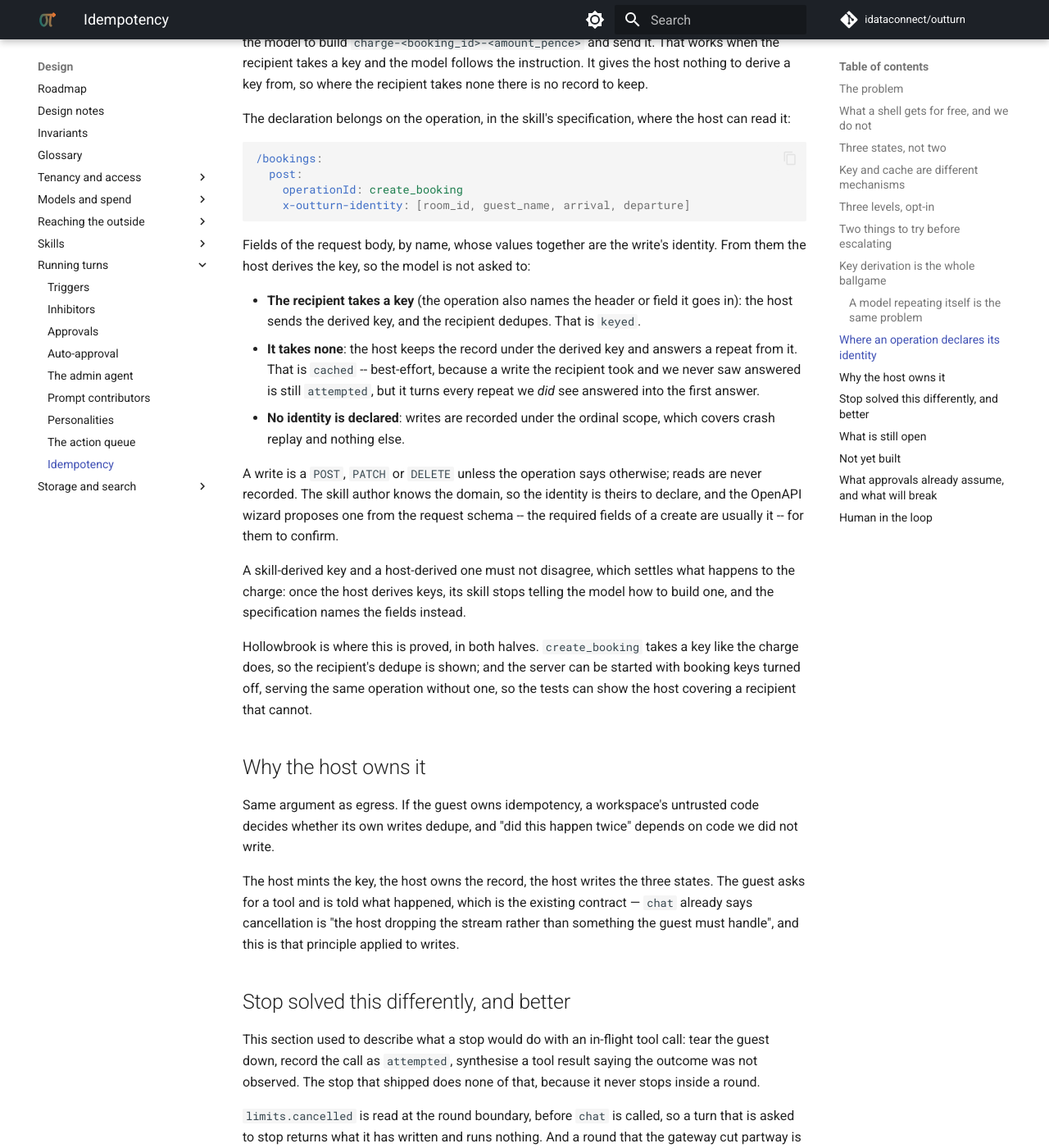
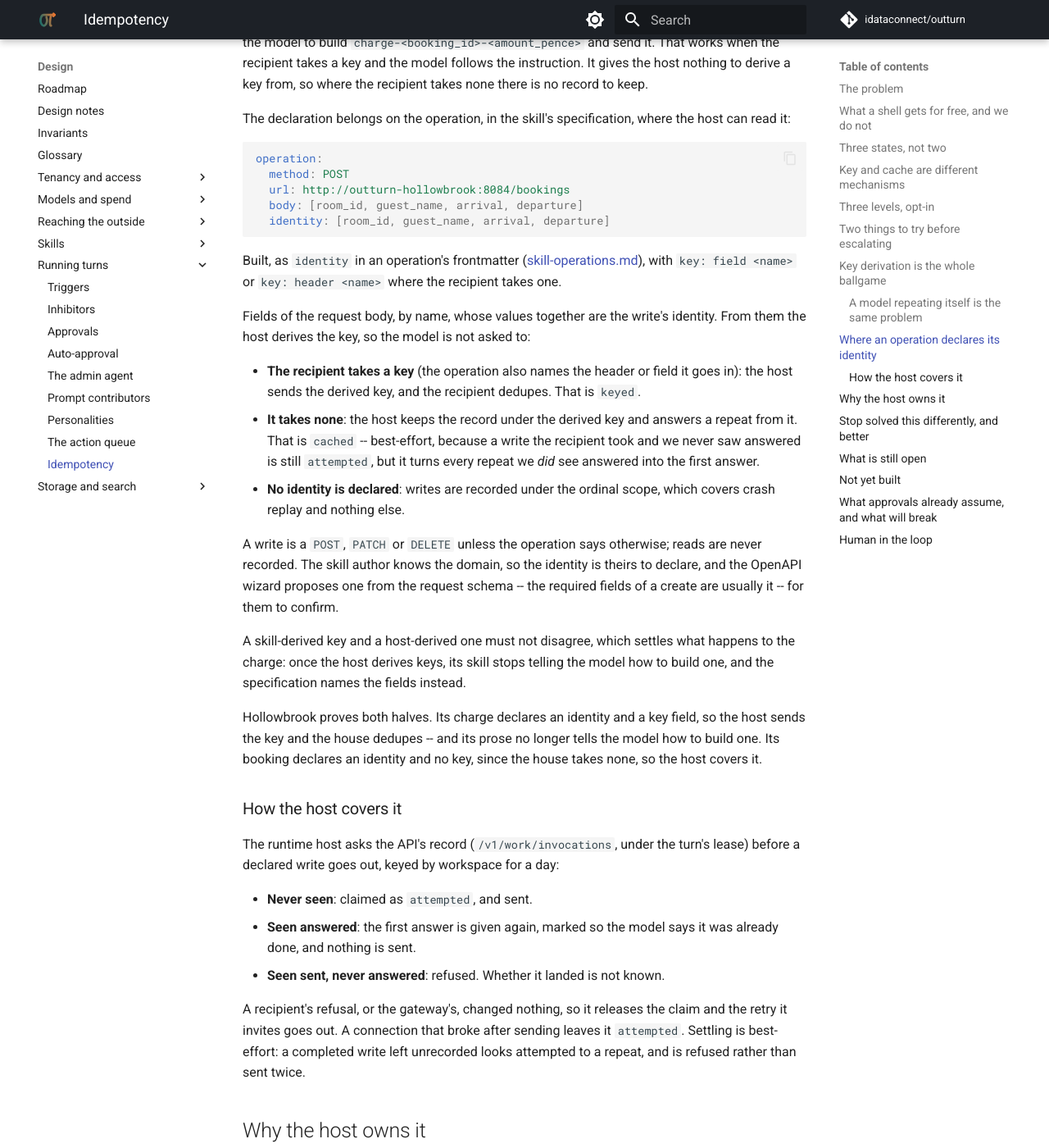
Before and after one commit to idataconnect/outturn, an MkDocs documentation site: the page built from docs/idempotency.md, in a window 1280 px wide and 1400 px high, scrolled down 4714 px. Shown: the whole window at 82% size. Built offline with MkDocs 1.6.1 and Material for MkDocs 9.7.7, drawn with Linux system fonts in a browser that asks for light colours; comment, search, counter and statistics services are not loaded; some of the changed text lies outside the part shown.

Commit message:
Declare what makes a Hollowbrook booking or charge the same one
The charge's key is now derived and sent by the platform, so its prose
stops telling the model how to build one; the booking, whose house takes
no key, is covered by the host's record. Between them, both halves of
the design.

Co-Authored-By: Claude Opus 5.5 <noreply@anthropic.com>

````diff
--- a/docs/idempotency.md
+++ b/docs/idempotency.md
@@ -210,11 +210,16 @@ The declaration belongs on the operation, in the skill's specification, where
 the host can read it:
 
 ```yaml
-/bookings:
-  post:
-    operationId: create_booking
-    x-outturn-identity: [room_id, guest_name, arrival, departure]
+operation:
+  method: POST
+  url: http://outturn-hollowbrook:8084/bookings
+  body: [room_id, guest_name, arrival, departure]
+  identity: [room_id, guest_name, arrival, departure]
 ```
+
+Built, as `identity` in an operation's frontmatter
+([skill-operations.md](skill-operations.md)), with `key: field <name>` or
+`key: header <name>` where the recipient takes one.
 
 Fields of the request body, by name, whose values together are the write's
 identity. From them the host derives the key, so the model is not asked to:
@@ -238,10 +243,25 @@ A skill-derived key and a host-derived one must not disagree, which settles
 what happens to the charge: once the host derives keys, its skill stops telling
 the model how to build one, and the specification names the fields instead.
 
-Hollowbrook is where this is proved, in both halves. `create_booking` takes a
-key like the charge does, so the recipient's dedupe is shown; and the server
-can be started with booking keys turned off, serving the same operation without
-one, so the tests can show the host covering a recipient that cannot.
+Hollowbrook proves both halves. Its charge declares an identity and a key
+field, so the host sends the key and the house dedupes -- and its prose no
+longer tells the model how to build one. Its booking declares an identity and
+no key, since the house takes none, so the host covers it.
+
+### How the host covers it
+
+The runtime host asks the API's record (`/v1/work/invocations`, under the
+turn's lease) before a declared write goes out, keyed by workspace for a day:
+
+- **Never seen**: claimed as `attempted`, and sent.
+- **Seen answered**: the first answer is given again, marked so the model
+  says it was already done, and nothing is sent.
+- **Seen sent, never answered**: refused. Whether it landed is not known.
+
+A recipient's refusal, or the gateway's, changed nothing, so it releases the
+claim and the retry it invites goes out. A connection that broke after sending
+leaves it `attempted`. Settling is best-effort: a completed write left
+unrecorded looks attempted to a repeat, and is refused rather than sent twice.
 
 ## Why the host owns it
 
@@ -290,7 +310,7 @@ gives, so it is not a weaker position than the familiar one.
 
 ## Not yet built
 
-Nothing here exists. Written before the tools that need it, while the design is
+The record and declared identities are built, above. The rest is not. Written before the tools that need it, while the design is
 still free: today there is `fetch` and object storage, so the pressure is low.
 
 The pieces, roughly in order:
````
Also changed, not shown: k8s/components/hollowbrook/skill/charge_payment_account.md (+8 -13 lines), k8s/components/hollowbrook/skill/create_booking.md (+1 -0 lines), 1 other file.
